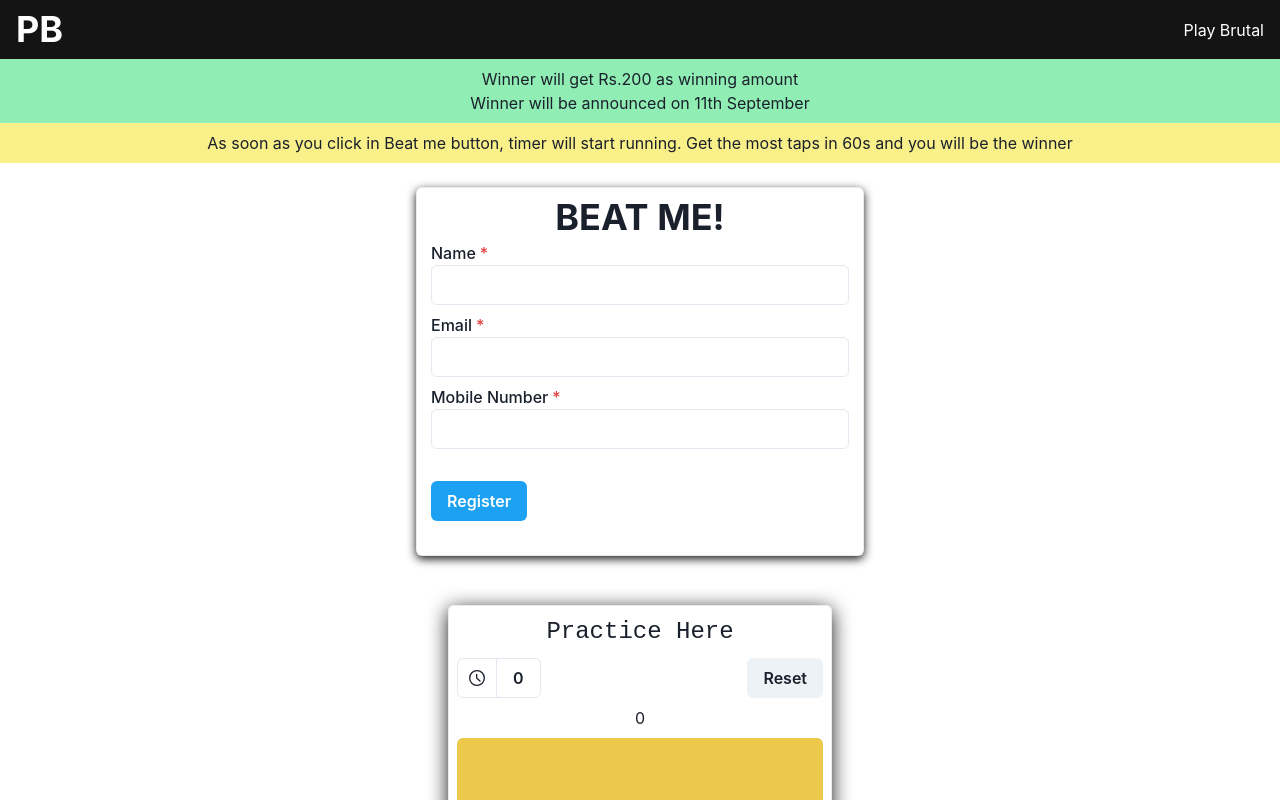
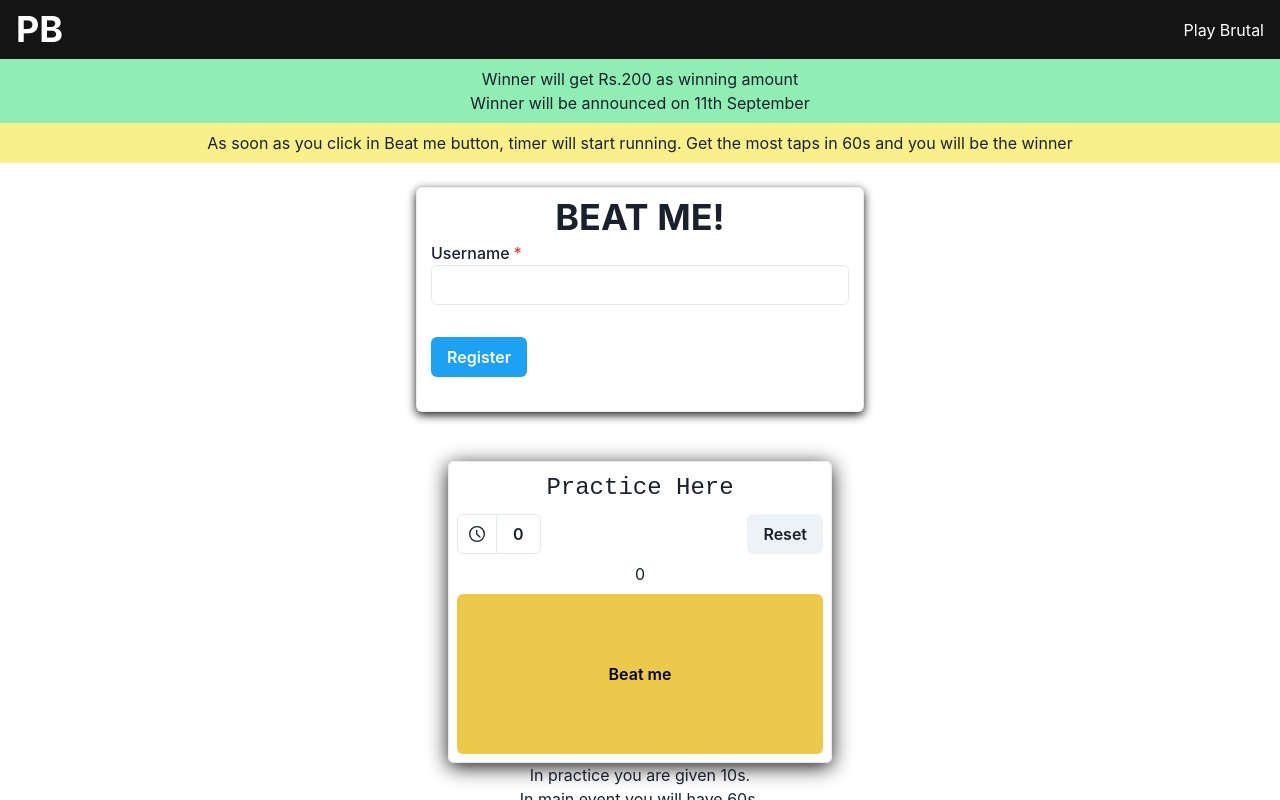
Before and after one commit to LanceParker-007/pb-frontend, a React (Create React App) app: page / in a window 1280 px wide. Shown: the top 800 px of the page. Built offline with nearby package versions, Linux system fonts and the light colour scheme.

Commit message:
Frontend version 1 done

```diff
--- a/src/Components/ContactForm.jsx
+++ b/src/Components/ContactForm.jsx
@@ -13,41 +13,20 @@ import axios from "axios";
 
 const ContactForm = () => {
   const { setUser } = useAppContext();
-  const [name, setName] = useState("");
-  const [email, setEmail] = useState("");
-  const [mobilenumber, setMobilenumber] = useState("");
+  const [username, setUsername] = useState("");
   const [registrationLoading, setRegistrationLoading] = useState(false);
   const toast = useToast();
 
   //Register for contest
   const registerUser = async (e) => {
     e.preventDefault();
-    if (email && !email.includes("@gmail.com")) {
-      toast({
-        title: "Email not valid",
-        status: "error",
-        duration: "2000",
-        position: "top",
-      });
-      return;
-    }
-    if (mobilenumber && mobilenumber.length !== 10) {
-      toast({
-        title: "Wrong mobile number ",
-        status: "error",
-        duration: "2000",
-        position: "top",
-      });
-      return;
-    }
+
     try {
       setRegistrationLoading(true);
       const { data } = await axios.post(
         "http://localhost:5000/api/user/register",
         {
-          name,
-          email,
-          mobilenumber,
+          username,
         }
       );
 
@@ -92,38 +71,14 @@ const ContactForm = () => {
         <form onSubmit={registerUser} style={{ padding: "2px 6px" }}>
           <FormControl mb={2} isRequired>
             <FormLabel htmlFor={"name"} my={0}>
-              Name
+              Username
             </FormLabel>
             <Input
               bg={"white"}
               name="name"
               type={"text"}
-              value={name}
-              onChange={(e) => setName(e.target.value)}
-            />
-          </FormControl>
-          <FormControl mb={2} isRequired>
-            <FormLabel htmlFor={"email"} my={0}>
-              Email
-            </FormLabel>
-            <Input
-              bg={"white"}
-              name="email"
-              type="email"
-              value={email}
-              onChange={(e) => setEmail(e.target.value)}
-            />
-          </FormControl>
-          <FormControl mb={2} isRequired>
-            <FormLabel htmlFor={"name"} my={0}>
-              Mobile Number
-            </FormLabel>
-            <Input
-              bg={"white"}
-              name="mobilenumber"
-              type={"text"}
-              value={mobilenumber}
-              onChange={(e) => setMobilenumber(e.target.value)}
+              value={username}
+              onChange={(e) => setUsername(e.target.value)}
             />
           </FormControl>
           <Button
```
